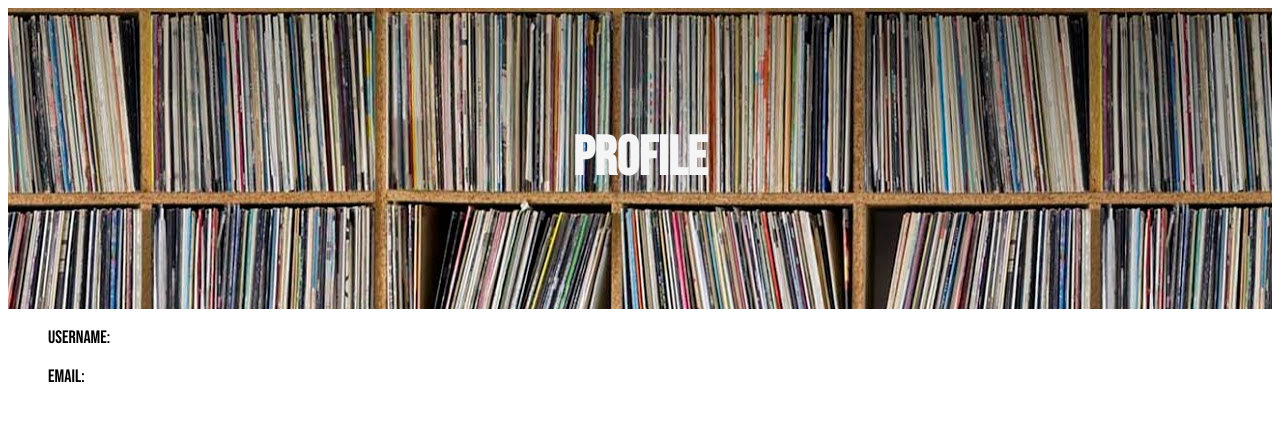
After one commit to josephrpeak/TTRcopy, a PHP site: page /profile.html in a window 1280 px wide. The commit adds this page. Shown: the top 421 px of the page. Run offline with PHP 8.4, Linux system fonts and the light colour scheme; a stand-in replaces the project's code that opens the database connection.

Commit message:
logout functionality. added a profile tab after logged in.

```diff
--- a/createaccount.php
+++ b/createaccount.php
@@ -26,6 +26,7 @@ else{
 
 if(mysqli_query($link, $sql)){
     echo "Account created successfully. Redirecting to homepage...";
+    $_SESSION['username'] = $username;
     header("Refresh:3; logged_in_index.html");
 }
 else{
--- a/logged_in_index.html
+++ b/logged_in_index.html
@@ -26,6 +26,7 @@ body {
   <li><a href="monthlymusic.html">Music of the Month</a></li>
   <li><a href="#">About</a></li>
   <li><a href="logout.php">Logout</a></li>
+  <li><a href="profile.html">Profile</a></li>
 </ul>
 <!------------------>
 
--- a/login.php
+++ b/login.php
@@ -4,6 +4,7 @@
   $link = mysqli_connect("localhost", "root", "root", "TTR");
   $username = mysqli_real_escape_string($link,$_POST['username']);
   $password = mysqli_real_escape_string($link,$_POST['password']);
+  $email = mysqli_real_escape_string($link,$_POST['email']);
 
   $sql = "SELECT * FROM account WHERE username = '$username' and password = '$password'";
 
@@ -15,9 +16,10 @@
 
   if($count > 0) {
     $_SESSION['username'] = $username;
+    $_SESSION['email'] = $email;
     echo "Logged in successfully.";
-    header("Refresh:3; logout.php");
-    exit();
+    header("Refresh:3; logged_in_index.html");
+    //exit();
   }
   else {
      echo $error;
--- /dev/null
+++ b/profile.html
@@ -0,0 +1,15 @@
+<!DOCTYPE html>
+<html lang="en">
+<head>
+
+<title>Profile</title>
+<meta charset="UTF-8">
+<meta name="viewport" content="width=device-width, initial-scale=1">
+<link rel="stylesheet" href="styles.css">
+
+<div class="header"><h1>Profile</h1></div>
+<div class ="info">
+	<div class="LocationInfo">
+		<ul>Username: </ul>
+		<ul>Email: </ul>
+	</div>
```
Also changed, not shown: logout.php (+7 -9 lines), profile.php (added, +24 -0 lines).
